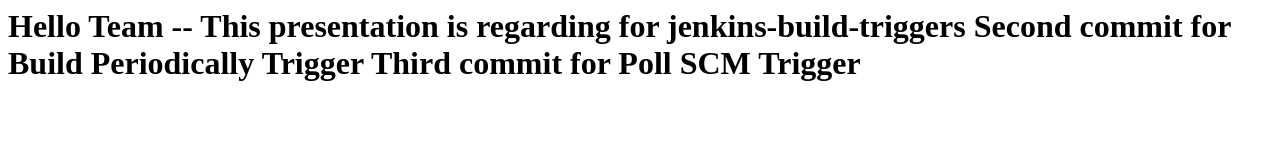
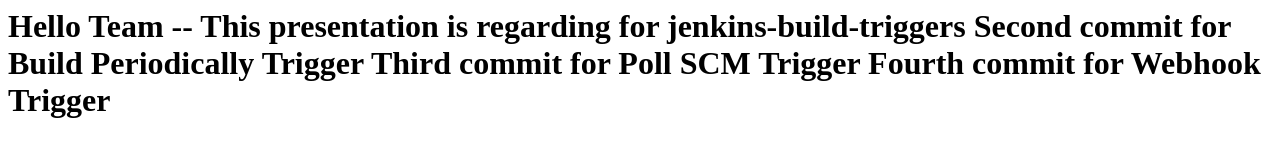
Before and after one commit to Mahesh-Gontla/jenkins-triggers-demo, a plain HTML site: page index.html in a window 1280 px wide. Drawn offline with Linux system fonts and the light colour scheme.

Commit message:
4th commit for webhook trigger index.html

```diff
--- a/index.html
+++ b/index.html
@@ -2,4 +2,5 @@
   Hello Team -- This presentation is regarding for jenkins-build-triggers
   Second commit for Build Periodically Trigger
   Third commit for Poll SCM Trigger
+  Fourth commit for Webhook Trigger
 </h1>
```
